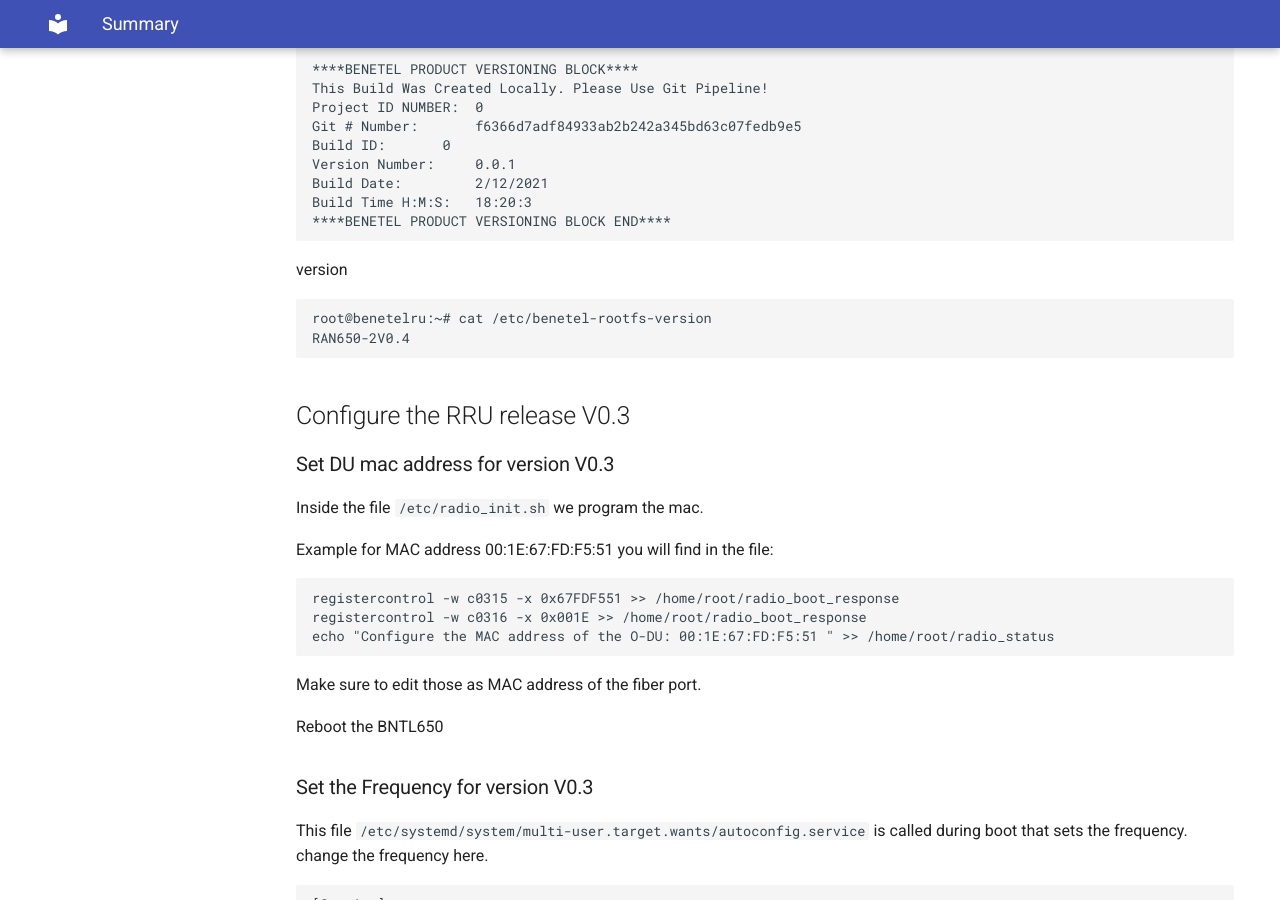
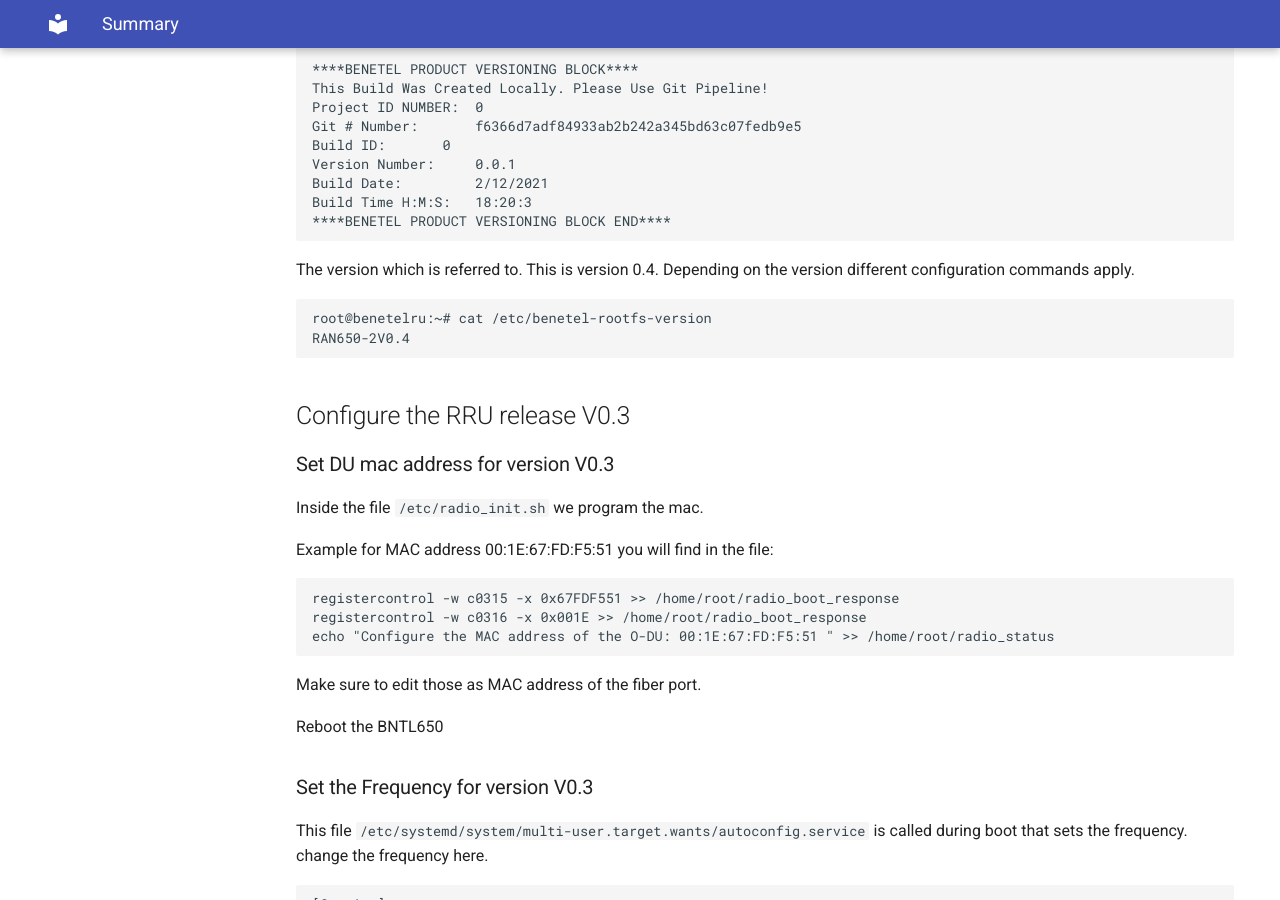
Before and after one commit to accelleran/drax-docs, an MkDocs documentation site: the page built from docs/benetel650-install/index.md, in a window 1280 px wide and 900 px high, scrolled down 5066 px. Built offline with MkDocs 1.6.1 and Material for MkDocs 9.7.7, drawn with Linux system fonts in a browser that asks for light colours; the version menu is left out.

Commit message:
Update index.md

````diff
--- a/docs/benetel650-install/index.md
+++ b/docs/benetel650-install/index.md
@@ -275,7 +275,8 @@ Build Date: 		2/12/2021
 Build Time H:M:S: 	18:20:3
 ****BENETEL PRODUCT VERSIONING BLOCK END****
 ```
-version
+The version which is referred to. This is version 0.4.
+Depending on the version different configuration commands apply.
 ```
 root@benetelru:~# cat /etc/benetel-rootfs-version
 RAN650-2V0.4
````
